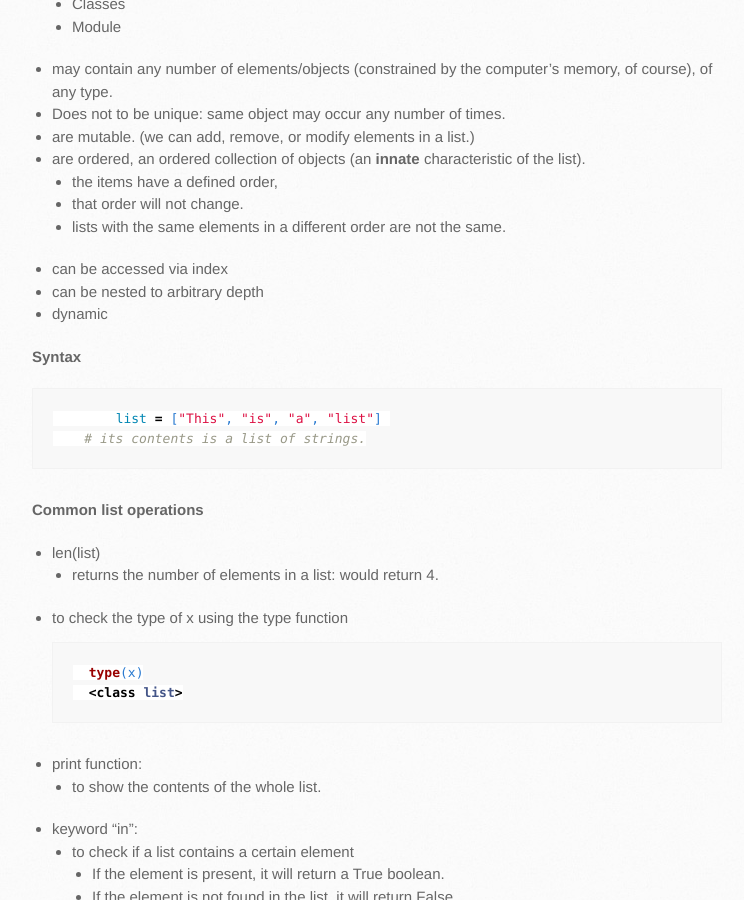
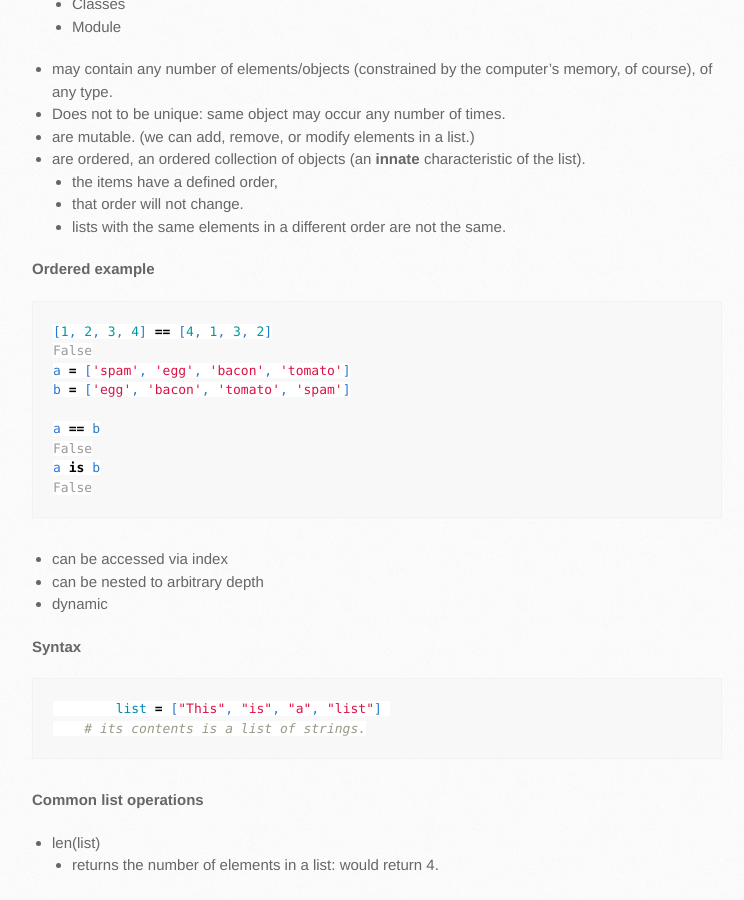
Before and after one commit to trumpfheller/trumpfheller.github.io, a Jekyll site: the page built from python/lists.md, in a window 1280 px wide and 900 px high, scrolled down 1514 px. Shown: the whole window, without its empty margins (128-872 px from the left). Built offline with Jekyll 4.4.1, drawn with Linux system fonts in a browser that asks for light colours.

Commit message:
Update lists.md

````diff
--- a/python/lists.md
+++ b/python/lists.md
@@ -59,6 +59,20 @@ layout: default
     - the items have a defined order,
     - that order will not change.
     - lists with the same elements in a different order are not the same.
+
+**Ordered example**
+```python
+[1, 2, 3, 4] == [4, 1, 3, 2]
+False
+a = ['spam', 'egg', 'bacon', 'tomato']
+b = ['egg', 'bacon', 'tomato', 'spam']
+
+a == b
+False
+a is b
+False
+```
+
 - can be accessed via index
 - can be nested to arbitrary depth
 - dynamic
````
